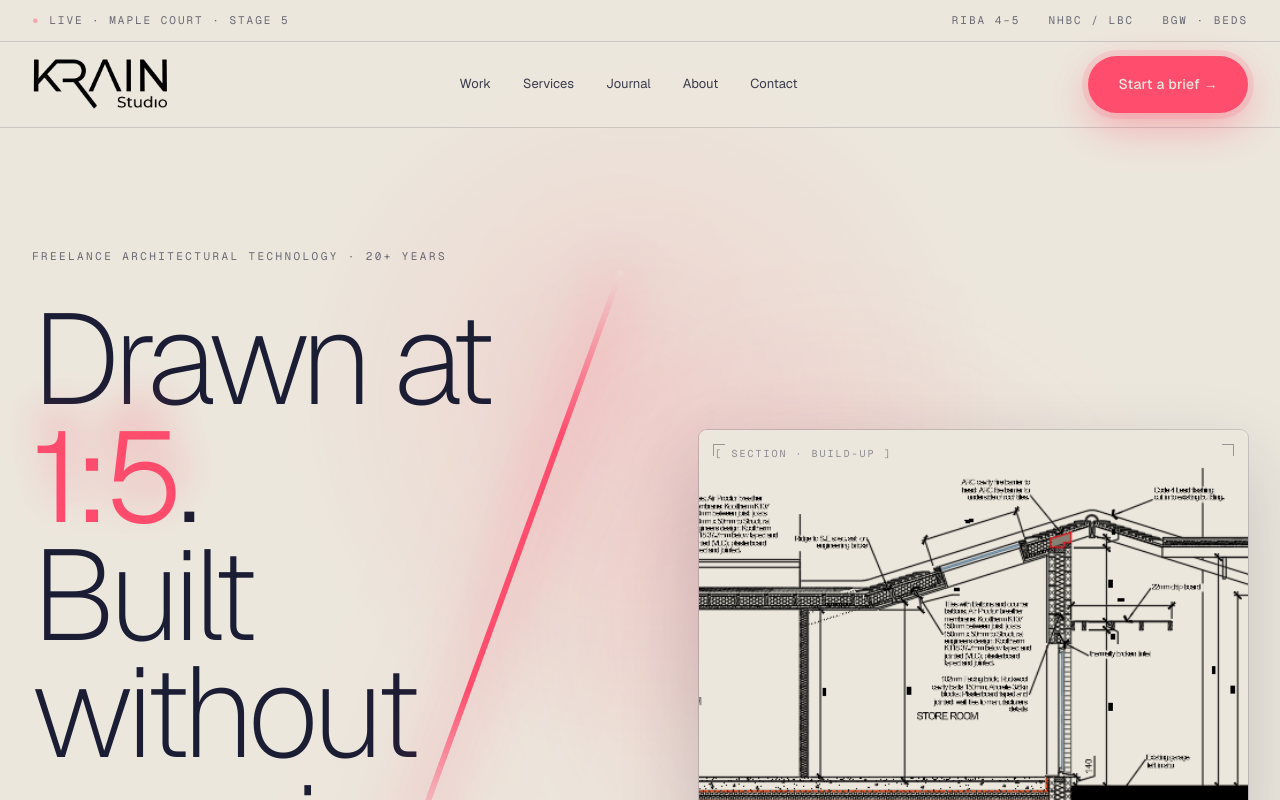
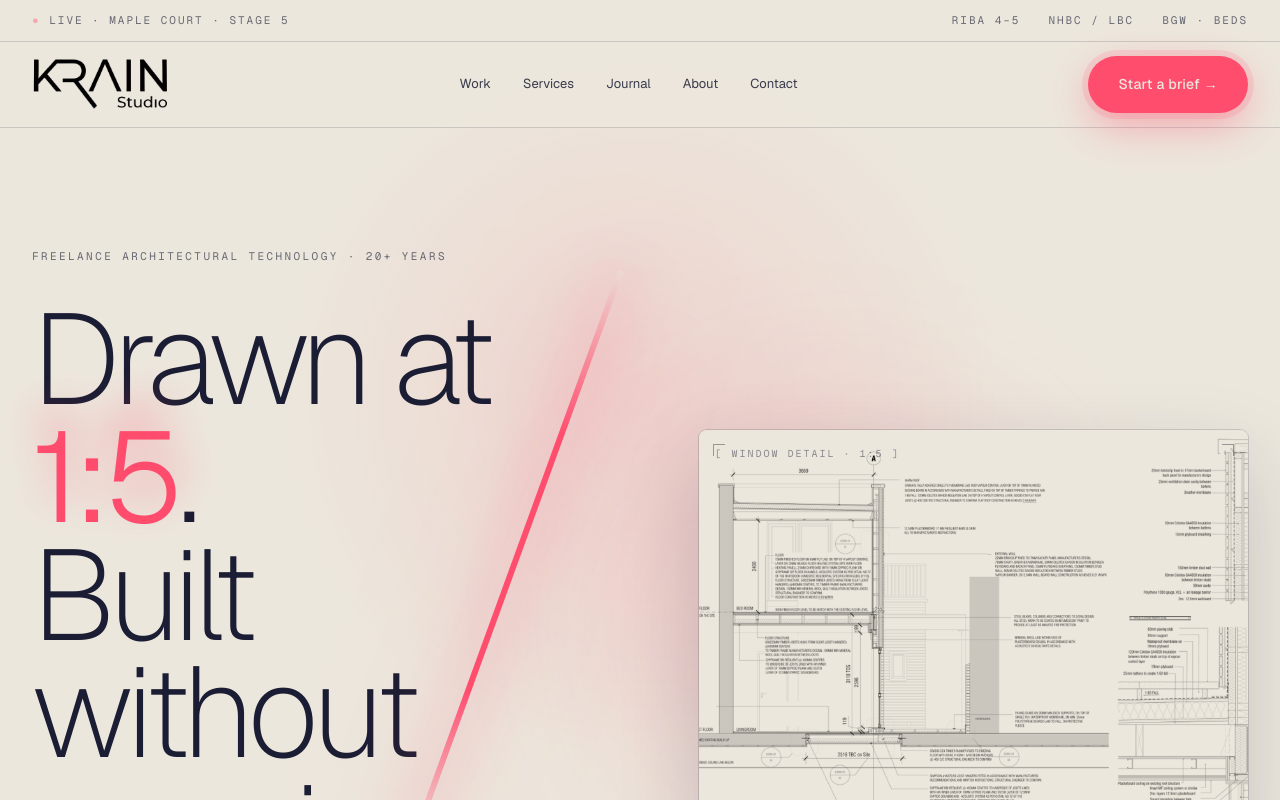
Before and after one commit to Kepners/krain-studio, a Next.js app: page / in a window 1280 px wide. Shown: the top 800 px of the page. Built offline with nearby package versions, Linux system fonts and the light colour scheme.

Commit message:
🎨 fix: single static crisp hero (1900px window-detail + section), drop the blurry cycler

```diff
--- a/components/home/Hero.tsx
+++ b/components/home/Hero.tsx
@@ -5,7 +5,7 @@ import { motion, useReducedMotion, useScroll, useSpring, useTransform } from "fr
 import { palette } from "@/lib/tokens";
 import { FadeIn } from "@/components/ui/FadeIn";
 import { TiltPlate } from "@/components/ui/TiltPlate";
-import { HeroSlideshow } from "@/components/ui/HeroSlideshow";
+import { HeroPlate } from "@/components/ui/HeroPlate";
 
 export function Hero() {
   const sectionRef = useRef<HTMLElement>(null);
@@ -173,7 +173,11 @@ export function Hero() {
 
         <FadeIn delay={300}>
           <TiltPlate max={4} style={{ width: "100%" }}>
-            <HeroSlideshow />
+            <HeroPlate
+              src="/krain/hero-detail.png"
+              alt="Window head and cill construction details with building section — anonymised sample, Krain Studio"
+              label="Window detail · 1:5"
+            />
           </TiltPlate>
         </FadeIn>
       </div>
--- a/components/ui/HeroPlate.tsx
+++ b/components/ui/HeroPlate.tsx
@@ -5,9 +5,10 @@ type HeroPlateProps = {
   /** When set, renders the real drawing/photo. Falls back to the placeholder when omitted. */
   src?: string;
   alt?: string;
+  label?: string;
 };
 
-export function HeroPlate({ src, alt }: HeroPlateProps) {
+export function HeroPlate({ src, alt, label }: HeroPlateProps) {
   if (src) {
     const ticks = [
       { top: 14, left: 14 },
@@ -51,7 +52,7 @@ export function HeroPlate({ src, alt }: HeroPlateProps) {
           }}
         >
           <span style={{ position: "absolute", top: 16, left: 16, opacity: 0.75 }}>
-            [ Roof eaves · 1:5 ]
+            [ {label ?? "Detail · 1:5"} ]
           </span>
           <span style={{ position: "absolute", bottom: 16, left: 16, opacity: 0.75 }}>
             Drawn at 1:5
```
Also changed, not shown: public/krain/hero-detail.png (added).
